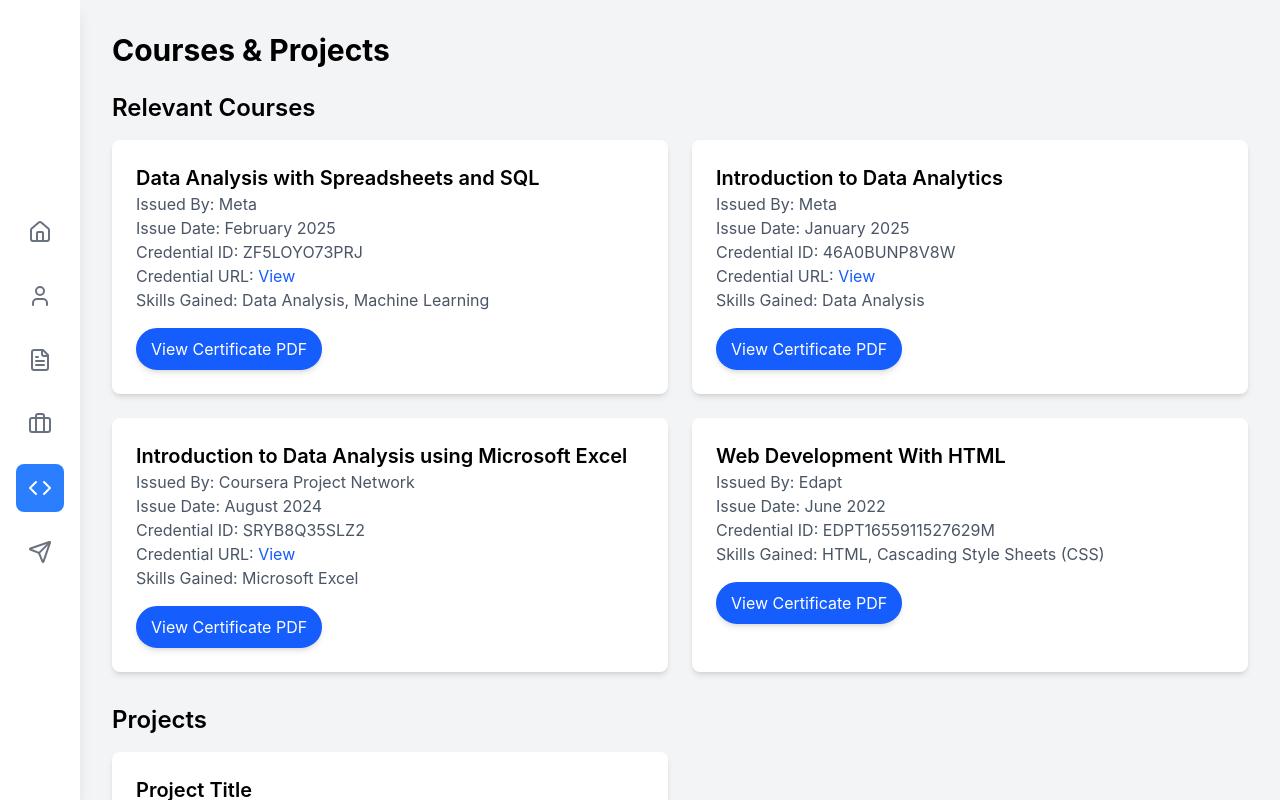
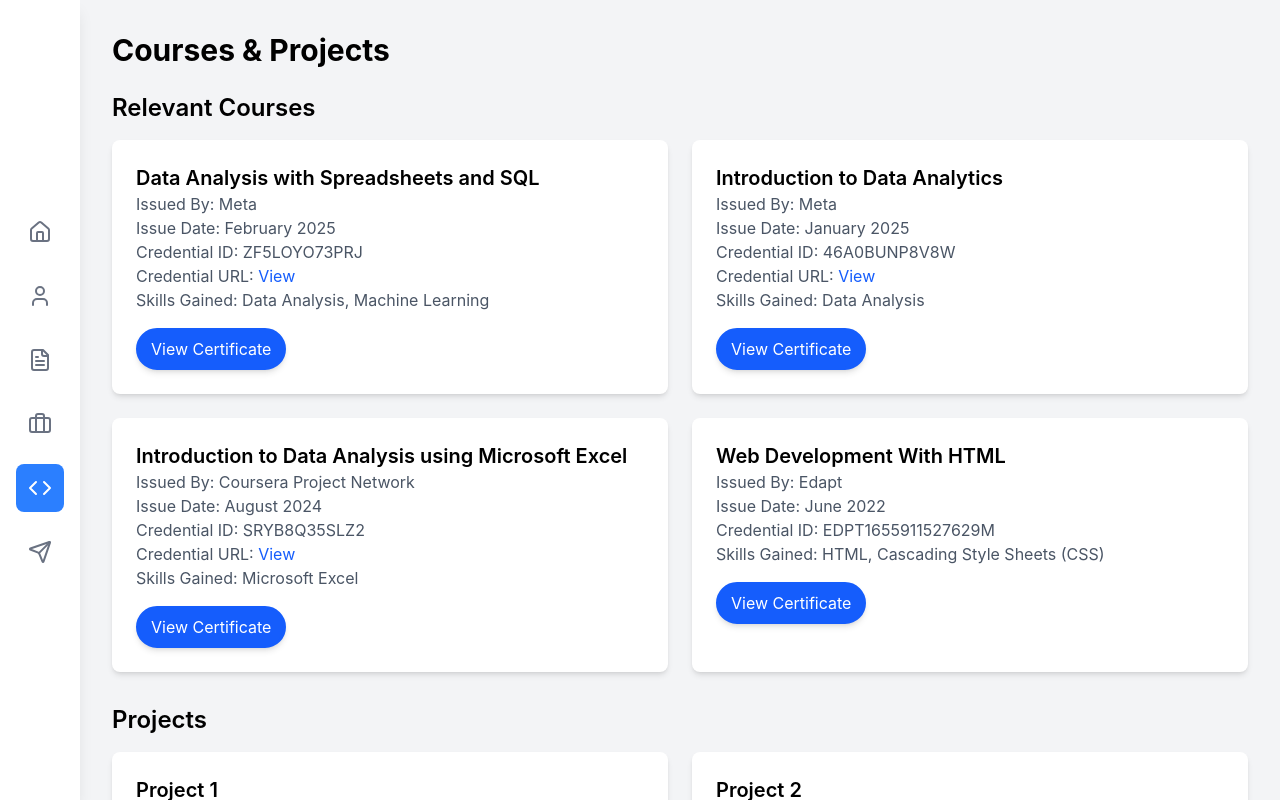
Before and after one commit to haseebk-ops/hsb-portfolio, a React (Create React App) app: page / in a window 1280 px wide. Both pictures are taken after a click on the button 40 px from the left and 488 px from the top of the page. Shown: the top 800 px of the page. Built offline with nearby package versions, Linux system fonts and the light colour scheme.

Commit message:
Code shortened

```diff
--- a/src/Components/Portfolio.jsx
+++ b/src/Components/Portfolio.jsx
@@ -481,6 +481,66 @@ const ProjectsSection = () => {
     setPdfUrl('');
   };
 
+  const certificates = [
+    {
+      title: "Data Analysis with Spreadsheets and SQL",
+      issuedBy: "Meta",
+      issueDate: "February 2025",
+      credentialId: "ZF5LOYO73PRJ",
+      credentialUrl: "https://www.coursera.org/account/accomplishments/verify/ZF5LOYO73PRJ",
+      skills: "Data Analysis, Machine Learning",
+      pdfUrl: "/pdf/DA2.pdf"
+    },
+    {
+      title: "Introduction to Data Analytics",
+      issuedBy: "Meta",
+      issueDate: "January 2025",
+      credentialId: "46A0BUNP8V8W",
+      credentialUrl: "https://www.coursera.org/account/accomplishments/verify/46A0BUNP8V8W",
+      skills: "Data Analysis",
+      pdfUrl: "/pdf/DA1.pdf"
+    },
+    {
+      title: "Introduction to Data Analysis using Microsoft Excel",
+      issuedBy: "Coursera Project Network",
+      issueDate: "August 2024",
+      credentialId: "SRYB8Q35SLZ2",
+      credentialUrl: "https://www.coursera.org/account/accomplishments/verify/SRYB8Q35SLZ2",
+      skills: "Microsoft Excel",
+      pdfUrl: "/pdf/EX1.pdf"
+    },
+    {
+      title: "Web Development With HTML",
+      issuedBy: "Edapt",
+      issueDate: "June 2022",
+      credentialId: "EDPT1655911527629M",
+      skills: "HTML, Cascading Style Sheets (CSS)",
+      pdfUrl: "/pdf/HTML.pdf"
+    }
+  ];
+
+  const projects = [
+    {
+      title: "Project 1",
+      description: "Brief project description, technologies used",
+      projectUrl: "#",
+      githubUrl: "#"
+    },
+    {
+      title: "Project 2",
+      description: "Brief project description, technologies used",
+      projectUrl: "#",
+      githubUrl: "#"
+    },
+    {
+      title: "Project 3",
+      description: "Brief project description, technologies used",
+      projectUrl: "#",
+      githubUrl: "#"
+    }
+  ];
+
+
   return (
     <div>
       <h2 className="text-3xl font-bold mb-6">Courses & Projects</h2>
@@ -488,84 +548,31 @@ const ProjectsSection = () => {
       {/* Courses Section */}
       <div className="mb-8">
         <h3 className="text-2xl font-semibold mb-4">Relevant Courses</h3>
+
         <div className="grid md:grid-cols-2 gap-6">
-          {/* Certificate 1 */}
-          <div className="bg-white p-6 rounded-lg shadow-md hover:shadow-lg transition-all duration-300">
-            <h4 className="text-xl font-semibold">Data Analysis with Spreadsheets and SQL</h4>
-            <p className="text-gray-600">Issued By: Meta</p>
-            <p className="text-gray-600">Issue Date: February 2025</p>
-            <p className="text-gray-600">Credential ID: ZF5LOYO73PRJ</p>
+          {certificates.map((cert, index) => (
+            <div key={index} className="bg-white p-6 rounded-lg shadow-md hover:shadow-lg transition-all duration-300">
+              <h4 className="text-xl font-semibold">{cert.title}</h4>
+              <p className="text-gray-600">Issued By: {cert.issuedBy}</p>
+              <p className="text-gray-600">Issue Date: {cert.issueDate}</p>
+              <p className="text-gray-600">Credential ID: {cert.credentialId}</p>
+              {cert.credentialUrl && (
                 <p className="text-gray-600">
-              Credential URL: <a href="https://www.coursera.org/account/accomplishments/verify/ZF5LOYO73PRJ" className="text-blue-600 hover:underline">View</a>
+                  Credential URL: <a href={cert.credentialUrl} className="text-blue-600 hover:underline">View</a>
                 </p>
-            <p className="text-gray-600">Skills Gained: Data Analysis, Machine Learning</p>
+              )}
+              <p className="text-gray-600">Skills Gained: {cert.skills}</p>
               <div className="mt-4">
                 <button
                   className="bg-blue-600 text-white px-3 py-1.5 rounded-full shadow-md border-3 border-blue-600 transition-all
                     hover:bg-transparent hover:text-blue-600"
-                onClick={() => openModal('/pdf/DA2.pdf')}>
-                View Certificate PDF
+                  onClick={() => openModal(cert.pdfUrl)}
+                >
+                  View Certificate
                 </button>
               </div>
             </div>
-
-          {/* Certificate 2 */}
-          <div className="bg-white p-6 rounded-lg shadow-md hover:shadow-lg transition-all duration-300">
-            <h4 className="text-xl font-semibold">Introduction to Data Analytics</h4>
-            <p className="text-gray-600">Issued By: Meta</p>
-            <p className="text-gray-600">Issue Date: January 2025</p>
-            <p className="text-gray-600">Credential ID: 46A0BUNP8V8W</p>
-            <p className="text-gray-600">
-              Credential URL: <a href="https://www.coursera.org/account/accomplishments/verify/46A0BUNP8V8W" className="text-blue-600 hover:underline">View</a>
-            </p>
-            <p className="text-gray-600">Skills Gained: Data Analysis</p>
-            <div className="mt-4">
-              <button
-                className="bg-blue-600 text-white px-3 py-1.5 rounded-full shadow-md border-3 border-blue-600 transition-all
-                  hover:bg-transparent hover:text-blue-600"
-                onClick={() => openModal('/pdf/DA1.pdf')}>
-                View Certificate PDF
-              </button>
-            </div>
-          </div>
-
-          {/* Certificate 3 */}
-          <div className="bg-white p-6 rounded-lg shadow-md hover:shadow-lg transition-all duration-300">
-            <h4 className="text-xl font-semibold">Introduction to Data Analysis using Microsoft Excel</h4>
-            <p className="text-gray-600">Issued By: Coursera Project Network</p>
-            <p className="text-gray-600">Issue Date: August 2024</p>
-            <p className="text-gray-600">Credential ID: SRYB8Q35SLZ2</p>
-            <p className="text-gray-600">
-              Credential URL: <a href="https://www.coursera.org/account/accomplishments/verify/SRYB8Q35SLZ2" className="text-blue-600 hover:underline">View</a>
-            </p>
-            <p className="text-gray-600">Skills Gained: Microsoft Excel</p>
-            <div className="mt-4">
-              <button
-                className="bg-blue-600 text-white px-3 py-1.5 rounded-full shadow-md border-3 border-blue-600 transition-all
-                  hover:bg-transparent hover:text-blue-600"
-                onClick={() => openModal('/pdf/EX1.pdf')}>
-                View Certificate PDF
-              </button>
-            </div>
-          </div>
-
-          {/* Certificate 4 */}
-          <div className="bg-white p-6 rounded-lg shadow-md hover:shadow-lg transition-all duration-300">
-            <h4 className="text-xl font-semibold">Web Development With HTML</h4>
-            <p className="text-gray-600">Issued By: Edapt</p>
-            <p className="text-gray-600">Issue Date: June 2022</p>
-            <p className="text-gray-600">Credential ID: EDPT1655911527629M</p>
-            <p className="text-gray-600">Skills Gained: HTML, Cascading Style Sheets (CSS)</p>
-            <div className="mt-4">
-              <button
-                className="bg-blue-600 text-white px-3 py-1.5 rounded-full shadow-md border-3 border-blue-600 transition-all
-                  hover:bg-transparent hover:text-blue-600"
-                onClick={() => openModal('/pdf/HTML.pdf')}
-              >
-                View Certificate PDF
-              </button>
-            </div>
-          </div>
+          ))}
         </div>
       </div>
 
@@ -580,24 +587,26 @@ const ProjectsSection = () => {
       <div>
         <h3 className="text-2xl font-semibold mb-4">Projects</h3>
         <div className="grid md:grid-cols-2 gap-6">
-          <div className="bg-white p-6 rounded-lg shadow-md">
-            <h4 className="text-xl font-semibold">Project Title</h4>
-            <p>Brief project description, technologies used</p>
+          {projects.map((project, index) => (
+            <div key={index} className="bg-white p-6 rounded-lg shadow-md">
+              <h4 className="text-xl font-semibold">{project.title}</h4>
+              <p>{project.description}</p>
               <div className="mt-4">
                 <a
-                href="#"
+                  href={project.projectUrl}
                   className="text-blue-600 hover:underline mr-4"
                 >
                   View Project
                 </a>
                 <a
-                href="#"
+                  href={project.githubUrl}
                   className="text-blue-600 hover:underline"
                 >
                   GitHub Repo
                 </a>
               </div>
             </div>
+          ))}
         </div>
       </div>
     </div>
```
Lines whose indentation alone changed are shown as unchanged.
